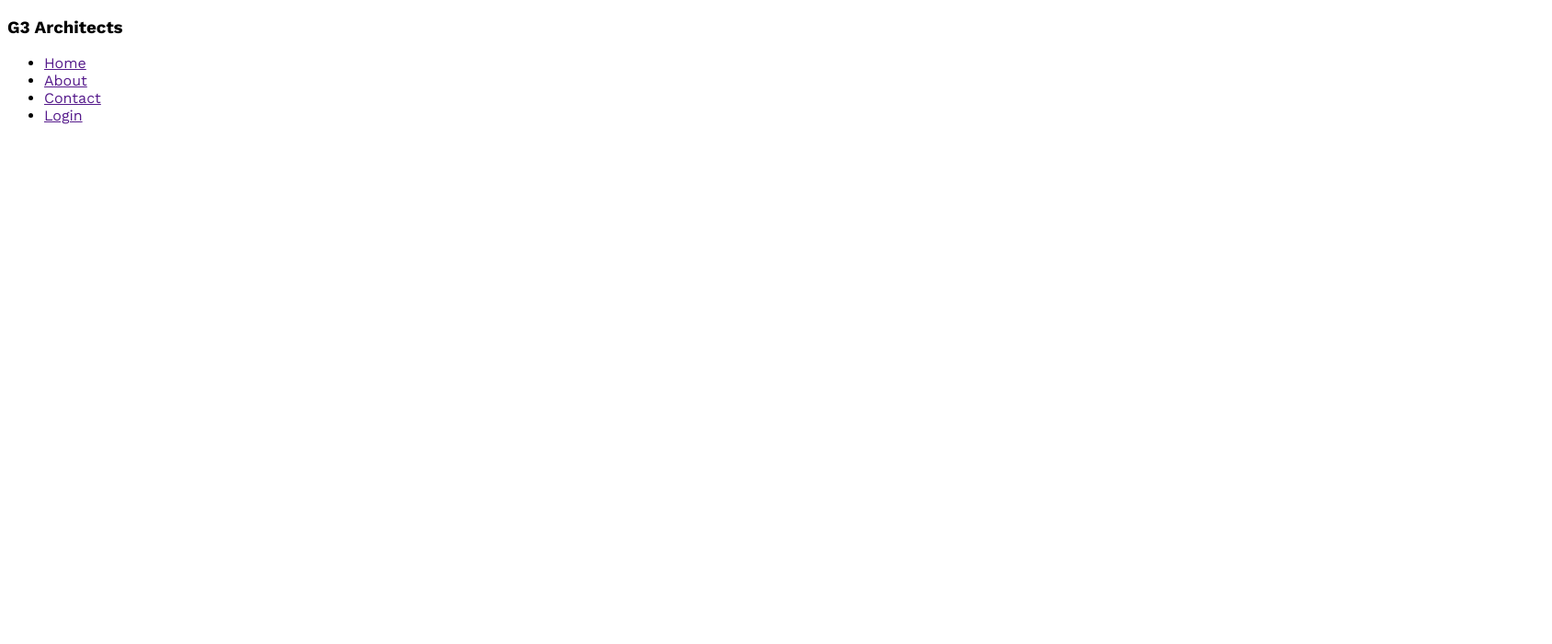
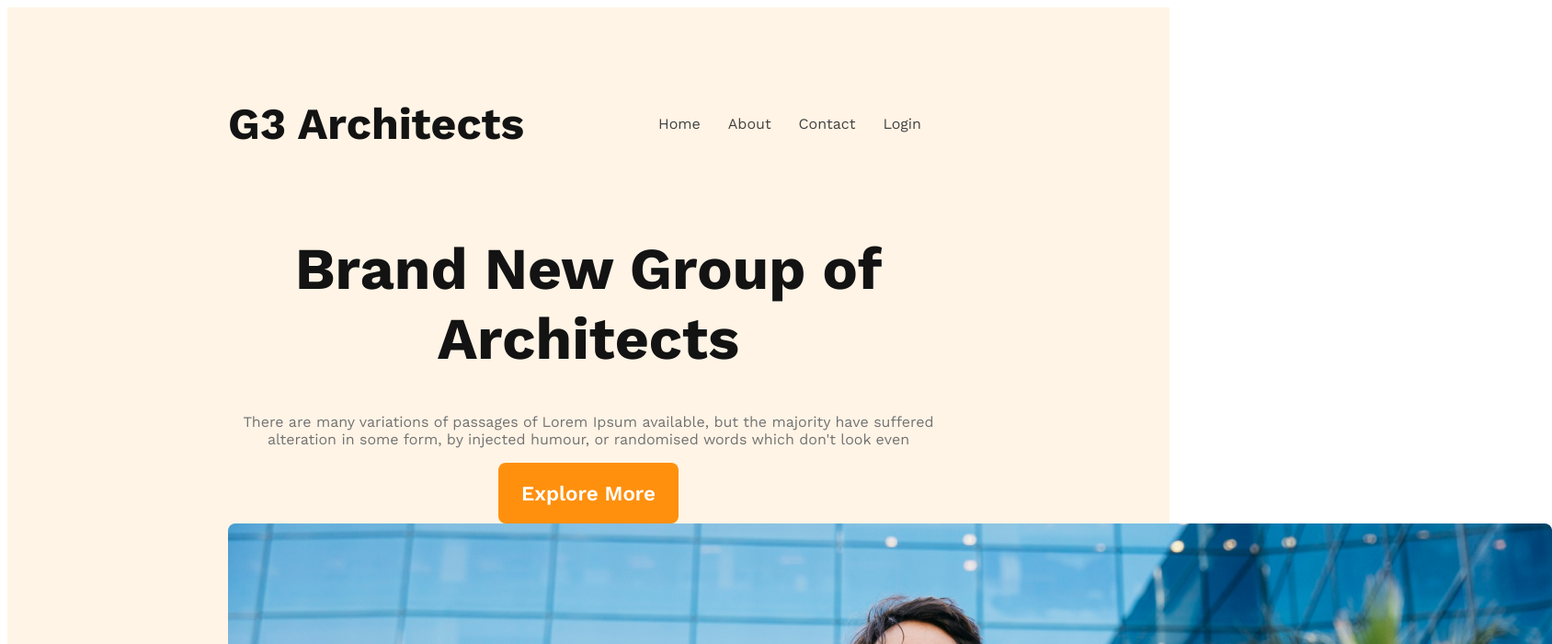
Before and after one commit to nichtmehr99/g3-architects, a plain HTML site: page index.html in a window 1280 px wide. Shown: the top 700 px of the page at 92% size, 1688 px wide, since content can reach past the window. Drawn offline with nearby package versions, Linux system fonts and the light colour scheme.

Commit message:
banner content added

```diff
--- a/index.html
+++ b/index.html
@@ -9,7 +9,7 @@
   <body>
     <header>
       <nav>
-        <h3>G3 Architects</h3>
+        <h3 class="nav-title">G3 Architects</h3>
         <ul>
           <li><a href="">Home</a></li>
           <li><a href="">About</a></li>
@@ -17,6 +17,18 @@
           <li><a href="">Login</a></li>
         </ul>
       </nav>
+      <div class="banner">
+        <div class="banner-content">
+          <h1 class="banner-title">Brand New Group of Architects</h1>
+          <p class="banner-description">
+            There are many variations of passages of Lorem Ipsum available, but
+            the majority have suffered alteration in some form, by injected
+            humour, or randomised words which don't look even
+          </p>
+          <button class="btn-primary">Explore More</button>
+        </div>
+        <img src="./images/banner.png" alt="" />
+      </div>
     </header>
     <main></main>
     <footer></footer>
--- a/styles/architects.css
+++ b/styles/architects.css
@@ -2,5 +2,61 @@
 @import url("https://fonts.googleapis.com/css2?family=Work+Sans:wght@400;600;700&display=swap");
 
 * {
-    font-family: 'Work Sans', sans-serif;
+  font-family: "Work Sans", sans-serif;
 }
+header {
+  background: rgba(255, 144, 14, 0.1);
+  padding: 50px 240px;
+}
+/* nav Related Style */
+nav {
+  display: flex;
+  justify-content: space-between;
+  align-items: center;
+}
+.nav-title {
+  color: #131313;
+  font-size: 3rem;
+  font-weight: 700;
+}
+nav > ul {
+  display: flex;
+}
+nav > ul > li {
+  list-style: none;
+}
+nav > ul > li > a {
+  text-decoration: none;
+  margin-right: 30px;
+  color: #424242;
+  font-size: 1rem;
+  font-weight: 500;
+}
+/* banner style */
+.banner-content{
+    max-width: 800px;
+    margin: 0 auto;
+    text-align: center;
+}
+.banner-title {
+  color: #131313;
+  text-align: center;
+  font-size: 4rem;
+  font-weight: 700;
+}
+.banner-description {
+  color: #727272;
+  text-align: center;
+  font-size: 1rem;
+  font-weight: 400;
+}
+.btn-primary {
+  border-radius: 8px;
+  background: #ff900e;
+  color: #fff;
+  text-align: center;
+  font-size: 1.4rem;
+  font-weight: 600;
+  border: none;
+  padding: 20px 25px;
+}
```
